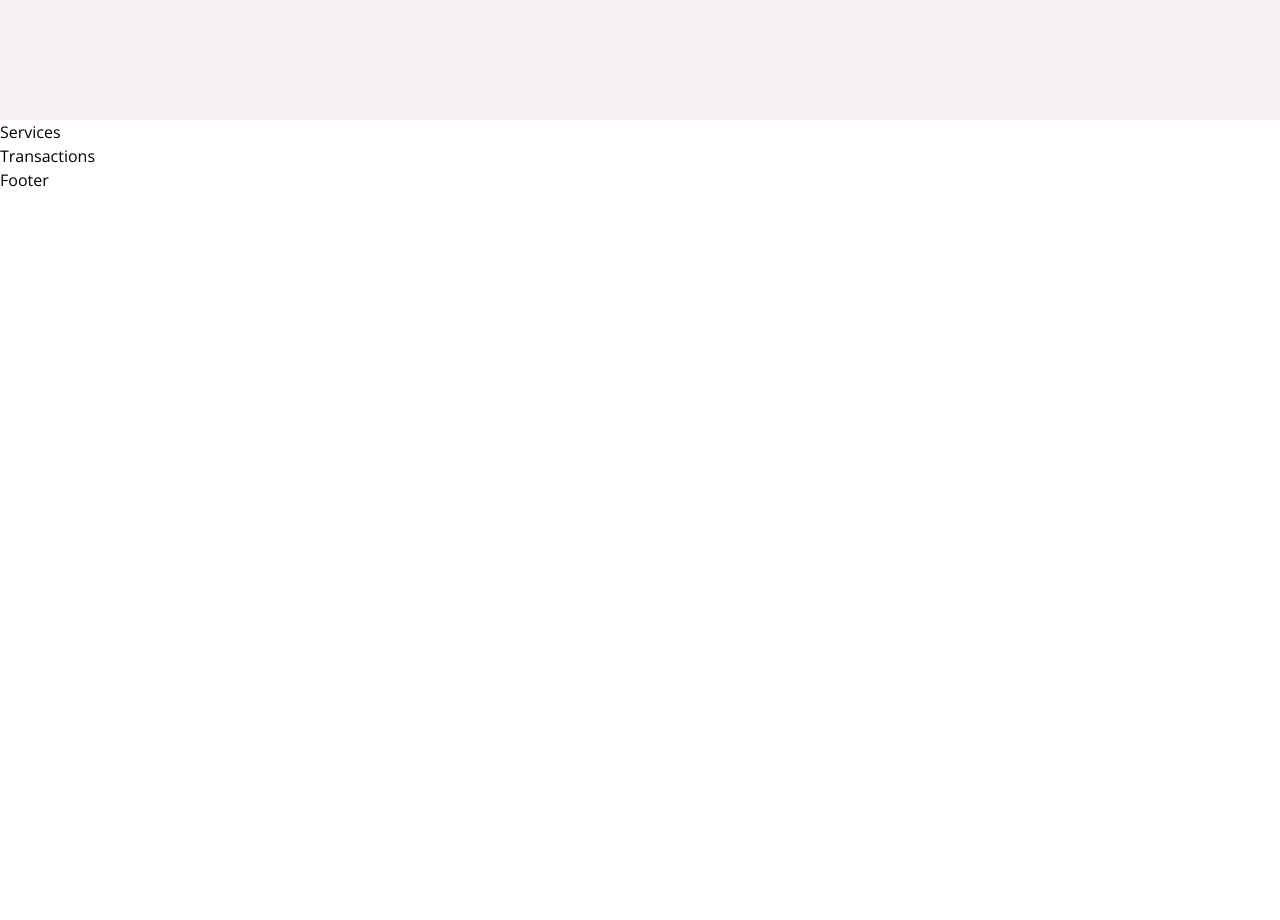
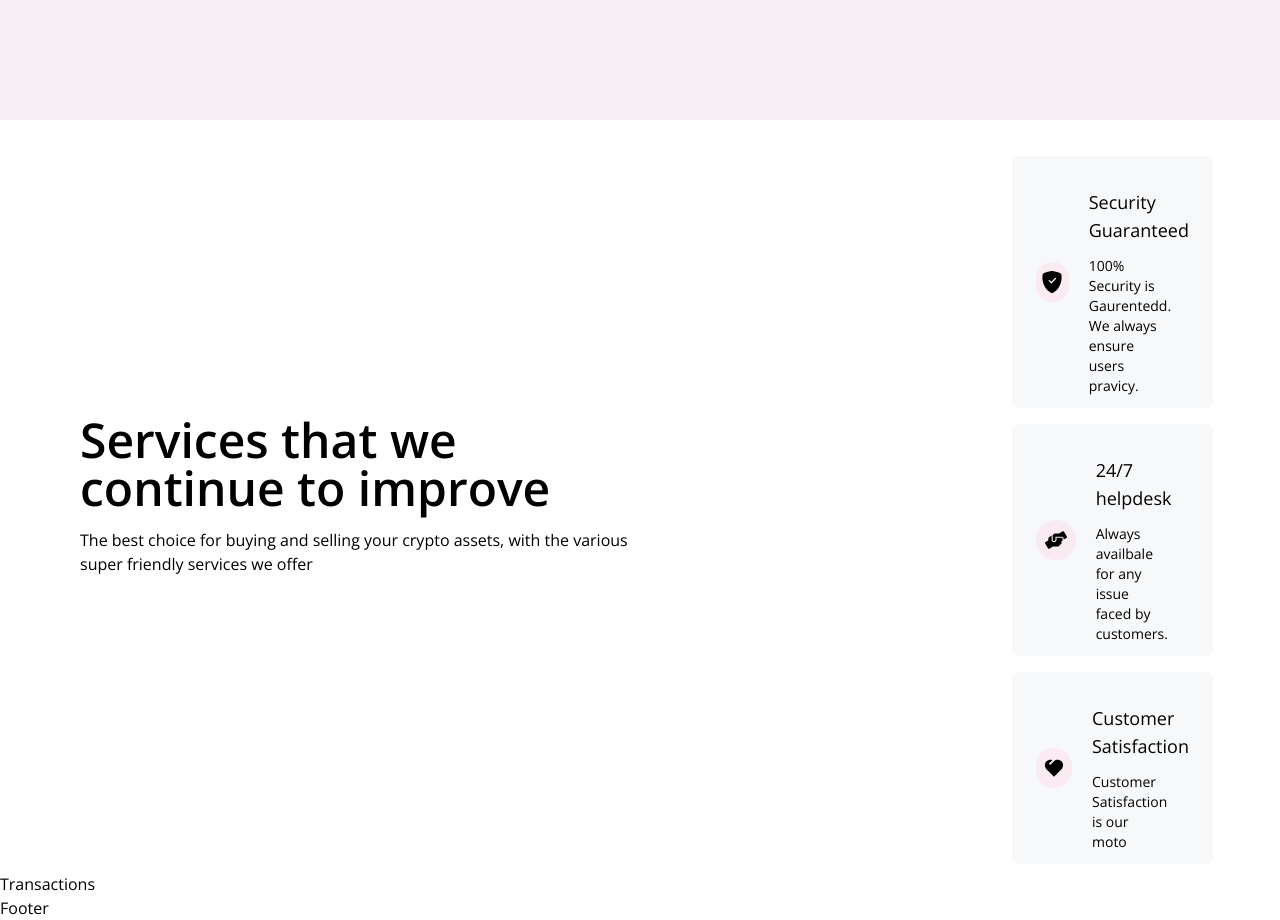
Before and after one commit to subhradwip01/DeFT-Blockchain-app, a React (Vite) app in the folder client/: page / in a window 1280 px wide. Shown: the part 980-1900 px from the top of the page. Before the commit the page ends 1172 px from the top, so only its background shows below. Built offline with nearby package versions, Linux system fonts and the light colour scheme.

Commit message:
sevices added
Signed-off-by: subhradwip01 <subhradwip01@gmail.com>

```diff
--- a/client/src/components/Services.jsx
+++ b/client/src/components/Services.jsx
@@ -1,8 +1,60 @@
 import React from 'react'
+import {BsShieldFillCheck} from "react-icons/bs"
+import {RiHeart2Fill} from "react-icons/ri"
+import {FaHandsHelping} from "react-icons/fa"
+
+const ServiceCard=({color,title,icon,subtitle})=>(
+  <div className='flex flex-row justify-start items-center py-3 px-6 m-2 cursor-pointer hover:shadow-xl rounded-md bg-[#F7F8FA] md:w-[60%] w-[80%]'>
+    <div className={`w-10 h-10 rounded-full flex justify-center items-center ${color}`}>
+      {icon}
+    </div>
+    <div className='ml-5 flex flex-col flex-1'>
+      <h1 className="mt-5 text-black text-lg">{title}</h1>
+      <p className='mt-3 text-black text-sm md:w-9/12 '>{subtitle}</p>
+
+    </div>
+
+  </div>
+)
+
 
 const Services = () => {
   return (
-    <div>Services</div>
+    <div className='flex w-full justify-center items-center flex-wrap'>
+      <div className="flex mf:flex-row flex-col items-center justify-between md:p-20 py-12 px-4">
+      <div className="flex-1 flex flex-col justify-start items-start">
+        <h1 className="text-black text-3xl sm:text-5xl py-2 font-semibold">
+          Services that we
+          <br />
+          continue to improve
+        </h1>
+        <p className="text-left my-2 text-black font-light md:w-9/12 w-11/12 text-base">
+          The best choice for buying and selling your crypto assets, with the
+          various super friendly services we offer
+        </p>
+      </div>
+      </div>
+      <div className='flex-1 flex flex-col justify-start items-center mt-7'>
+        <ServiceCard
+          color="bg-[#FAEAF1]"
+          title="Security Guaranteed"
+          icon={<BsShieldFillCheck fontSize={22}/>}
+          subtitle="100% Security is Gaurentedd. We always ensure users pravicy."
+        />
+        <ServiceCard
+          color="bg-[#FAEAF1]"
+          title="24/7 helpdesk"
+          icon={<FaHandsHelping fontSize={22}/>}
+          subtitle="Always availbale for any issue faced by customers."
+        />
+        <ServiceCard
+          color="bg-[#FAEAF1]"
+          title="Customer Satisfaction"
+          icon={<RiHeart2Fill fontSize={22}/>}
+          subtitle="Customer Satisfaction is our moto"
+        />
+      </div>
+    </div>
   )
 }
 
```
